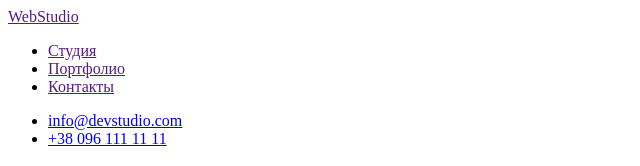
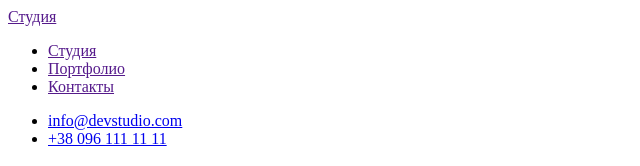
Before and after one commit to AlexPyrogov/goit-markup-hw-01, a plain HTML site: page index.html in a window 1280 px wide. Shown: the top 166 px of the page, 0-640 px from the left. Drawn offline with Linux system fonts and the light colour scheme.

Commit message:
Update index.html
Змынив назву сторінки відповідно до вимог ДЗ

```diff
--- a/index.html
+++ b/index.html
@@ -4,13 +4,13 @@
     <meta charset="UTF-8">
     <meta http-equiv="X-UA-Compatible" content="IE=edge">
     <meta name="viewport" content="width=device-width, initial-scale=1.0">
-    <title>WebStudio</title>
+    <title>Студия</title>
 </head>
 <body>
     <!-- Шапка -->
    <header>
         <nav>
-            <a href="">WebStudio</a>
+            <a href="">Студия</a>
             <ul>
                 <li> <a href="">Студия</a></li>
                 <li> <a href="">Портфолио</a></li>
```
